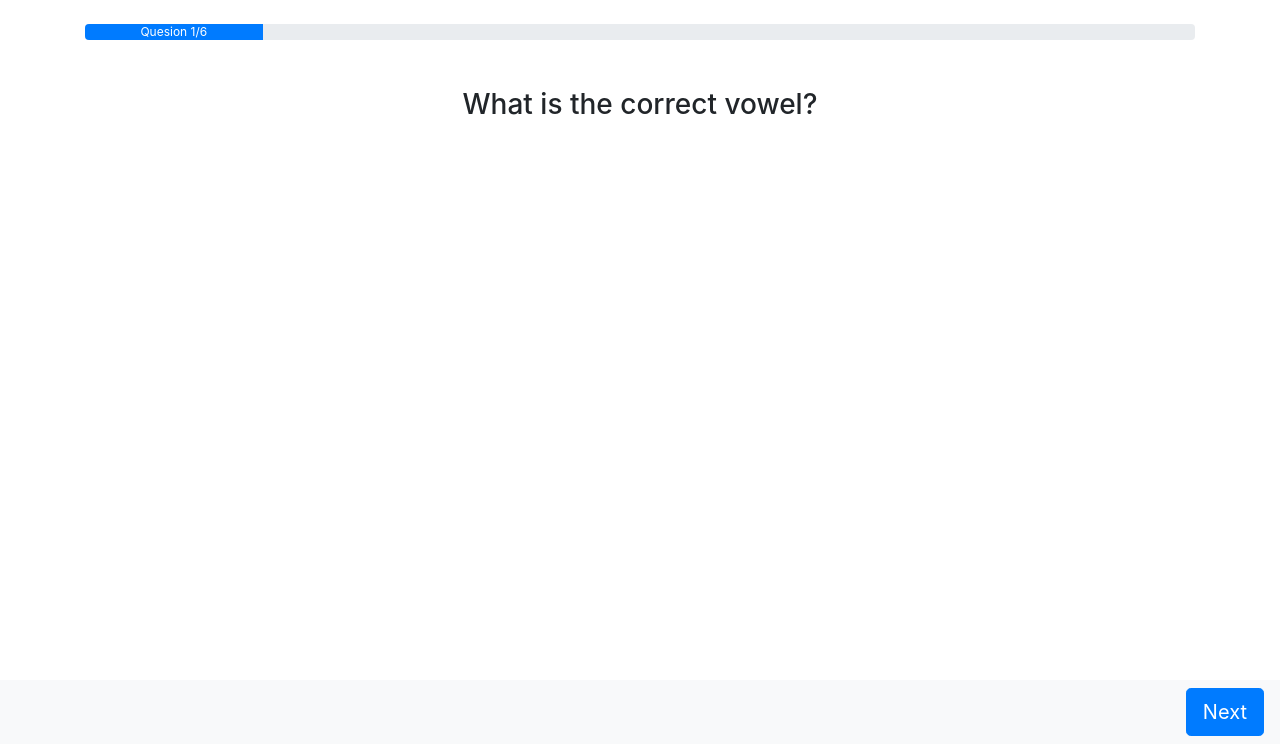
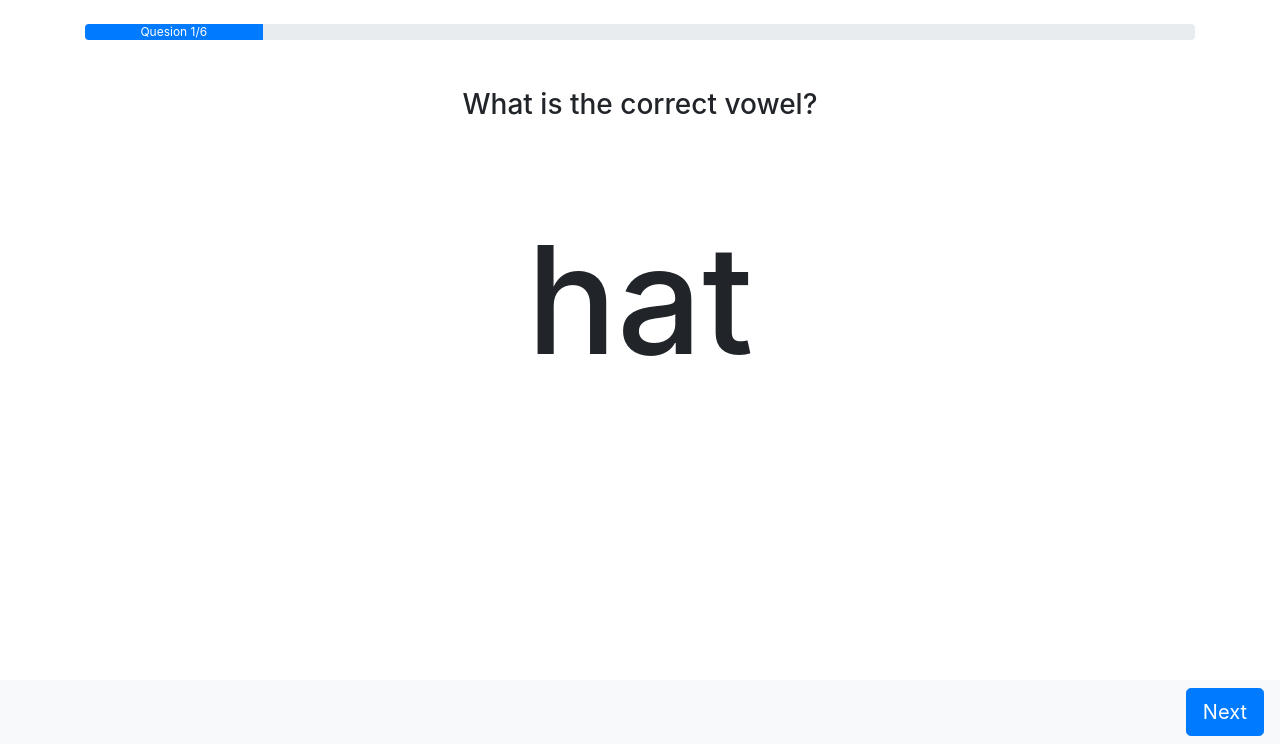
Before and after one commit to shallotly/ui-design-ipa, a Flask app: page /quiz/1 in a window 1280 px wide. Shown: the part 56-800 px from the top of the page. Run offline with Flask 2, Linux system fonts and the light colour scheme; some libraries are stand-ins or nearby versions.

Commit message:
quiz modified

```diff
--- a/static/main.css
+++ b/static/main.css
@@ -14,3 +14,10 @@
 .center {
   text-align: center;
 }
+
+.quiz-word{
+  display: block;
+  padding-top: 80px;
+  padding-bottom: 80px;
+  font-size: 150px;
+}
--- a/templates/quiz.html
+++ b/templates/quiz.html
@@ -13,6 +13,7 @@
 
 <div class="mt-5 mb-3">
     <h3 class="center">{{ "What is the correct vowel?" | safe}}</h3>
+    <h1 class="center quiz-word">{{ data["word"] | safe}}</h1>
 </div>
 
 <!-- BACK/NEXT BUTTONS -->
```
